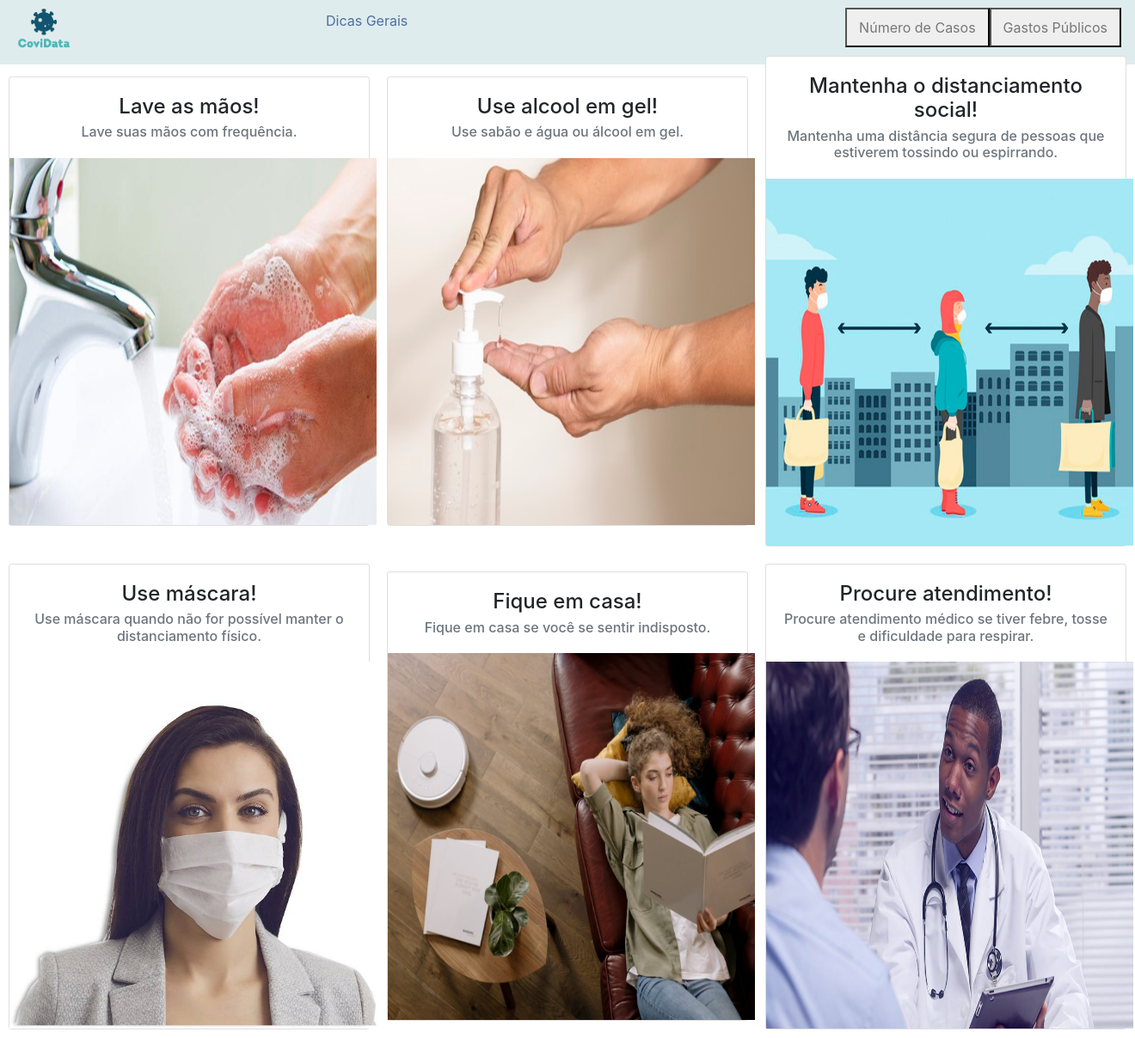
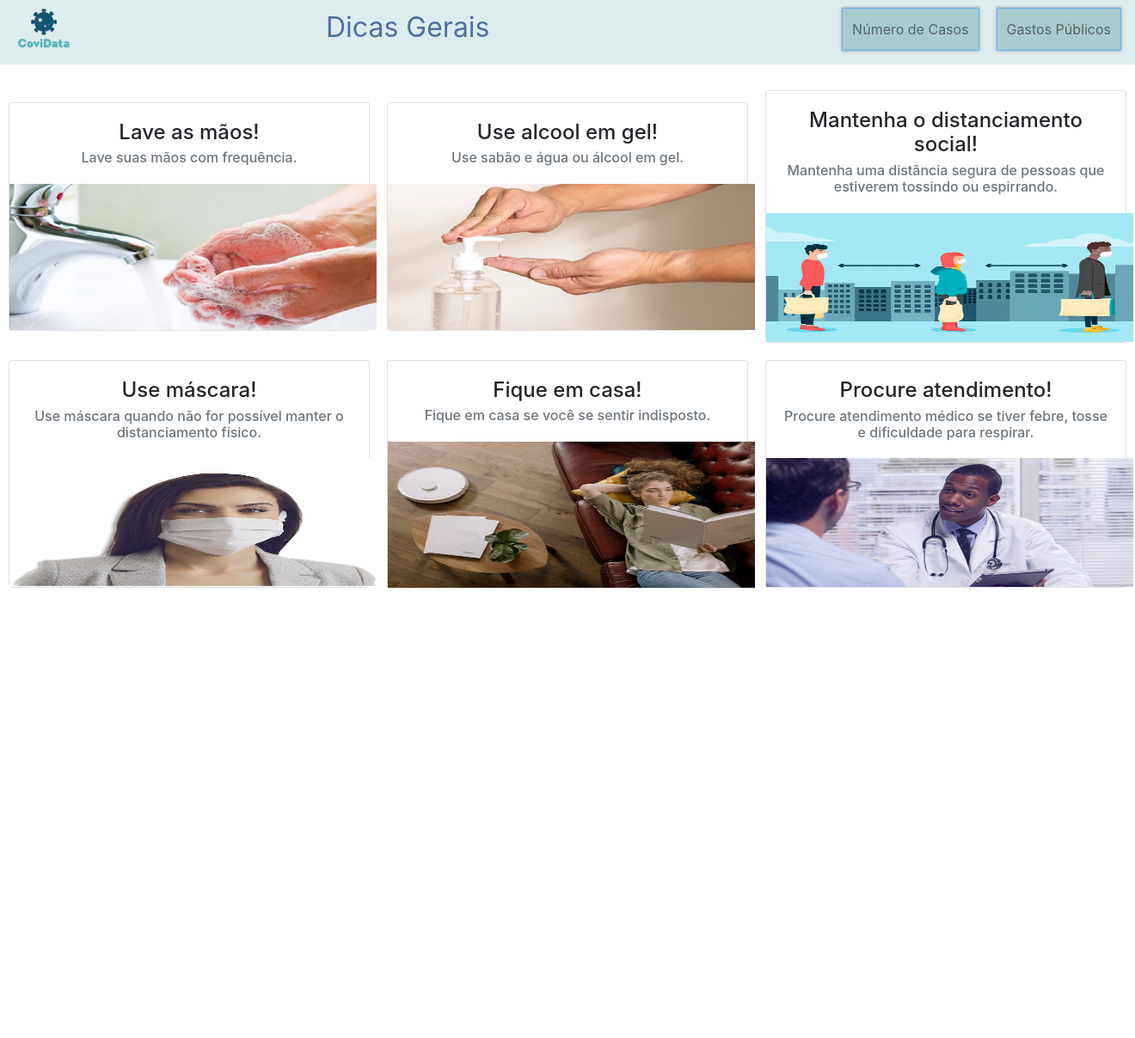
Before and after one commit to igoramdias/CoviDATA, a Django app: page /dicasgerais/ in a window 1320 px wide. Shown: the whole page at 86% size. After the commit the page ends 685 px from the top, so only its background shows below. Run offline with Django 3.2, Linux system fonts and the light colour scheme; data comes from the database, SQL or seed files in the repository; some libraries are stand-ins or nearby versions.

Commit message:
Projeto Final

```diff
--- a/CoviDATA/CoviDATA_app/static/controlgastos.css
+++ b/CoviDATA/CoviDATA_app/static/controlgastos.css
@@ -71,7 +71,7 @@ button:active{
 #numcasos_but{
     margin-top: 3px;
 }
-#analicasos_but{
+#dicasgerais_but{
     margin-top: 3px;
     margin-right: 20px;
 }
--- a/CoviDATA/CoviDATA_app/static/dicasgerais.css
+++ b/CoviDATA/CoviDATA_app/static/dicasgerais.css
@@ -34,7 +34,7 @@ p {
 }
 
 #header {
-    font-size: xx-large;
+    font-size: xx-large !important;
     padding: 0em;
     z-index: 1;
 }
@@ -65,7 +65,7 @@ button:active{
     margin-top: 3px;
     margin-right: 20px;
 }
-#analicasos_but{
+#dicasgerais_but{
     margin-top: 3px;
     margin-right: 20px;
 }
--- a/CoviDATA/CoviDATA_app/static/numcasos.css
+++ b/CoviDATA/CoviDATA_app/static/numcasos.css
@@ -70,7 +70,7 @@ button:active{
 #numcasos_but{
     margin-top: 3px;
 }
-#analicasos_but{
+#dicasgerais_but{
     margin-top: 3px;
     margin-right: 20px;
 }
--- a/CoviDATA/CoviDATA_app/templates/controlgastos.html
+++ b/CoviDATA/CoviDATA_app/templates/controlgastos.html
@@ -51,7 +51,6 @@
                         <div class="card" style="max-width: 40rem; margin-top: 20px;">
                             <h3 class="card-header">Total Investido</h3>
                             <div class="card-body"><h4 class="card-title">R$5.024bi</h4></div>
-                            <div class="card-footer">Atualizado no dia</div>
                         </div>
                     </td>
                 </tr>
--- a/CoviDATA/CoviDATA_app/templates/dicasgerais.html
+++ b/CoviDATA/CoviDATA_app/templates/dicasgerais.html
@@ -4,7 +4,7 @@
 <html>
     <head>
         <title>CoviDATA | Número de Casos</title>
-        <link rel="stylesheet" href="{% static 'analicasos.css' %}">
+        <link rel="stylesheet" href="{% static 'dicasgerais.css' %}">
         <meta charset="utf-8">
         <!-- Viewport Meta Tag -->
         <meta name="viewport" content="width=device-width, initial-scale=1">
@@ -22,7 +22,7 @@
                 <!-- Brand -->
                 <a class="navbar-brand" href="../"><img src="{{ logo.image.url }}" style="width: 20%;"></a>
 
-                <header id="header"><p style="color: rgb(79, 111, 160);"> Dicas Gerais </p></header>
+                <header id="header"><p style="color: rgb(79, 111, 160);">Dicas Gerais</p></header>
 
                 <!-- Links -->
                 <div class="collapse navbar-collapse justify-content-end" id="nav-content">
@@ -42,40 +42,38 @@
             </nav>
         </div>
 
-        <table width="100%" cellspacing="10" cellpadding="10" style="margin-top: -20px; table-layout: fixed;">
+        <table width="100%" cellspacing="10" cellpadding="10" style="margin-top: 20px; table-layout: fixed;">
             <tbody>
                 <tr>
-                    <td style="text-align: center; width: 427px; height: 427px">
+                    <td style="text-align: center; width: 427px; height: 220px">
                         <div class="card">
 
                             <!-- Heading -->
                             <div class="card-body">
-                            <h4 class="card-title">Lave as mãos!</h4>
-                            <h6 class="card-subtitle text-muted">Lave suas mãos com frequência.</h6>
-
+                                <h4 class="card-title">Lave as mãos!</h4>
+                                <h6 class="card-subtitle text-muted">Lave suas mãos com frequência.</h6>
                             </div>
 
                             <!-- Image -->
-                            <img src="../media/lavarmaos.jpg" alt="Foto de duas mãos lavando" style ="width: 427px; height: 427px">
+                            <img src="../media/lavarmaos.jpg" alt="Foto de duas mãos lavando" style ="width: 427px; height: 170px">
                         </div>
                         </div>
                     </td>
-                    <td style="text-align: center; width: 427px; height: 427px">
+                    <td style="text-align: center; width: 427px; height: 200px">
                         <div class="card">
 
                             <!-- Heading -->
                             <div class="card-body">
-                            <h4 class="card-title">Use alcool em gel!</h4>
-                            <h6 class="card-subtitle text-muted">Use sabão e água ou álcool em gel.</h6>
-
+                                <h4 class="card-title">Use alcool em gel!</h4>
+                                <h6 class="card-subtitle text-muted">Use sabão e água ou álcool em gel.</h6>
                             </div>
 
                             <!-- Image -->
-                            <img src="../media/alcoolemgel.jpg" alt="Foto alcool em gel" style ="width: 427px; height: 427px">
+                            <img src="../media/alcoolemgel.jpg" alt="Foto alcool em gel" style ="width: 427px; height: 170px">
                         </div>
                         </div>
                     </td>
-                    <td style="text-align: center; width: 427px; height: 427px">
+                    <td style="text-align: center; width: 427px; height: 200px">
                         <div class="card">
 
                             <!-- Heading -->
@@ -86,14 +84,14 @@
                             </div>
 
                             <!-- Image -->
-                            <img src="../media/distanciamento.jpg" alt="Foto distanciamento" style ="width: 427px; height: 427px">
+                            <img src="../media/distanciamento.jpg" alt="Foto distanciamento" style ="width: 427px; height: 150px">
                         </div>
                         </div>
                     </td>
                 </tr>
 
                 <tr>
-                    <td style="text-align: center; width: 427px; height: 427px">
+                    <td style="text-align: center; width: 427px; height: 200px">
                         <div class="card">
 
                             <!-- Heading -->
@@ -105,11 +103,11 @@
                             </div>
 
                             <!-- Image -->
-                            <img src="../media/usemascara.jpg" alt="Foto mascara" style ="width: 427px; height: 427px">
+                            <img src="../media/usemascara.jpg" alt="Foto mascara" style ="width: 427px; height: 150px">
                         </div>
                         </div>
                     </td>
-                    <td style="text-align: center; width: 427px; height: 427px">
+                    <td style="text-align: center; width: 427px; height: 200px">
                         <div class="card">
 
                             <!-- Heading -->
@@ -121,11 +119,11 @@
                             </div>
 
                             <!-- Image -->
-                            <img src="../media/ficaremcasa.jpg" alt="Foto casa" style ="width: 427px; height: 427px">
+                            <img src="../media/ficaremcasa.jpg" alt="Foto casa" style ="width: 427px; height: 170px">
                         </div>
                         </div>
                     </td>
-                    <td style="text-align: center; width: 427px; height: 427px">
+                    <td style="text-align: center; width: 427px; height: 200px">
                         <div class="card">
 
                             <!-- Heading -->
@@ -137,7 +135,7 @@
                             </div>
 
                             <!-- Image -->
-                            <img src="../media/atendimento.jpg" alt="Foto medico" style ="width: 427px; height: 427px">
+                            <img src="../media/atendimento.jpg" alt="Foto medico" style ="width: 427px; height: 150px">
                         </div>
                         </div>
                     </td>
--- a/CoviDATA/CoviDATA_app/templates/index.html
+++ b/CoviDATA/CoviDATA_app/templates/index.html
@@ -17,7 +17,7 @@
         </div>
 
 
-        <h1 style="margin: 150px 0px 20px 470px; color: antiquewhite;" class="display-4"> Menu </h1>
+        <h1 style="margin: 150px 0px 20px 600px; color: antiquewhite;" class="display-4"> Menu </h1>
         <hr width="700px" style="margin: -10px 0px 20px 330px !important; background-color:antiquewhite !important;">
         <table width="50%" cellspacing="10" cellpadding="10" style="margin-left: auto; margin-right: auto; padding: 0px 0px; background-color:#43b3b72a; border-radius: 5px;">
             <tbody>
```
Also changed, not shown: CoviDATA/CoviDATA_app/templates/numcasos.html (+1 -28 lines).
